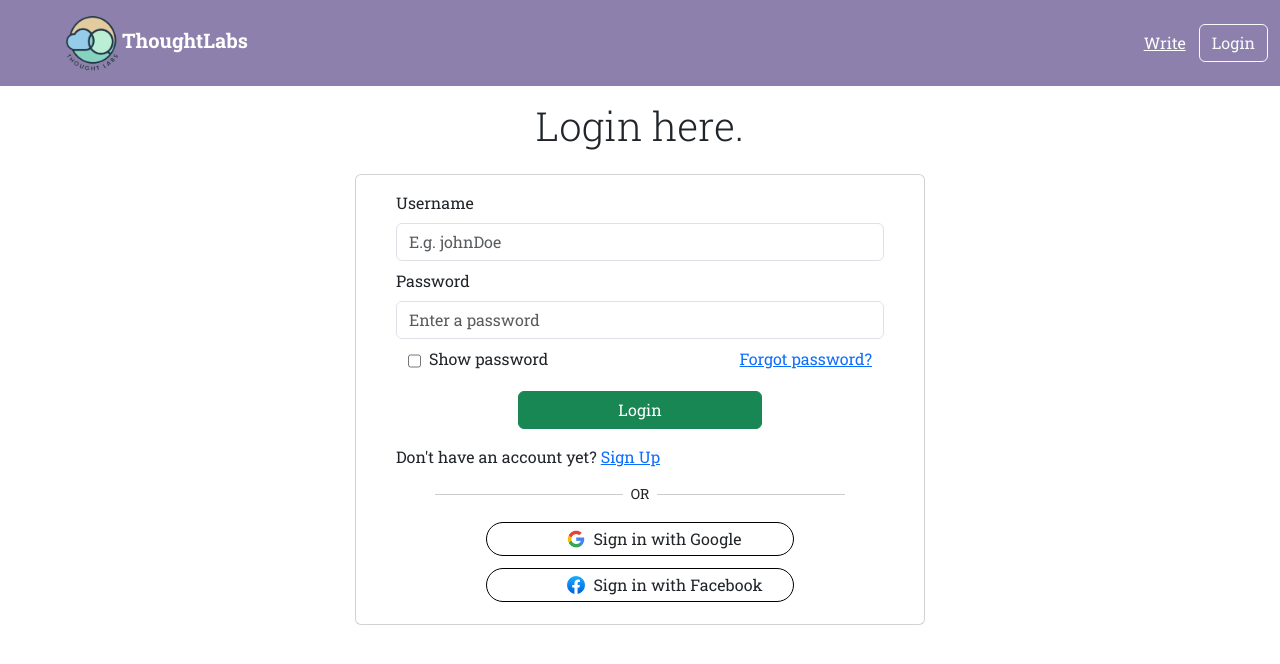
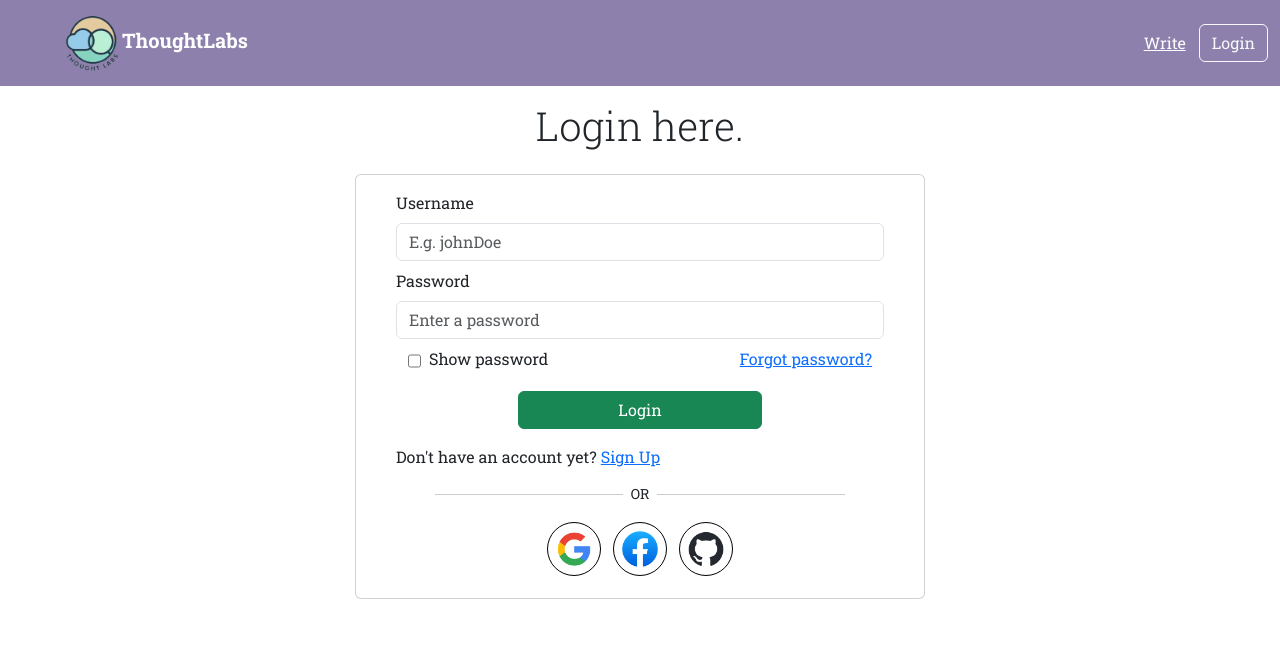
Before and after one commit to Rajkarnikar-unish/blog-frontend, a React (Vite) app: page /login in a window 1280 px wide. Shown: the top 664 px of the page. Built offline with nearby package versions, Linux system fonts and the light colour scheme; no server answers.

Commit message:
feat: added social sign-in flow

```diff
--- a/config.js
+++ b/config.js
@@ -1,12 +1,12 @@
 const config = {
     development: {
-        BASE_URL: "http://localhost:8080/api/"
+        BASE_URL: import.meta.env.VITE_APP_BASE_URL || "http://localhost:8080/api/"
     }
 }
 
 const getConfig = () => {
-    const env = process.env.NODE_ENV || 'development';
-    return config[env];
+    const env = import.meta.env.NODE_ENV || 'development';
+    return config[env] || config['development'];
 }
 
 export default getConfig;
--- a/src/App.css
+++ b/src/App.css
@@ -106,29 +106,27 @@ header {
 }
 
 .social-image {
-    height: 18px;
-    width: 18px;
+    height: 36px;
+    width: 36px;
 }
 
 .button-container{
-    width: 60%;
-    border-radius: 25px;
     display: flex;
-    position: relative;
-    /* justify-content: center; */
+    border-radius: 50px;
     align-items: center;
-    padding: 4px 0px 4px 80px;
-    margin: 6px 0px;
+    padding: 8px;
+    margin: 6px 6px;
     border: 1px solid #000;
 }
 
-.button-container > p {
-    margin-bottom: 0;
+.social-button {
+    display: flex;
 }
 
 .button-container:hover {
     background-color: rgba(0, 0, 0, .05);
     cursor: pointer;
+    border: 1px solid #DDD;
 }
 
 /* Blog Component */
@@ -145,7 +143,7 @@ header {
     text-align: justify;
     max-height: 5em;
     display: -webkit-box;
-    -webkit-line-clamp: 3;
+    line-clamp: 3;
     -webkit-box-orient: vertical;
 }
 
--- a/src/components/SocialSignOnButton.jsx
+++ b/src/components/SocialSignOnButton.jsx
@@ -1,18 +1,16 @@
 import React from "react";
 import PropTypes from "prop-types";
 
-const SocialSignOnButton = ({ imageSrc, socialName }) => {
+const SocialSignOnButton = ({ imageSrc, onClick }) => {
   return (
-    <div className="button-container">
+    <div className="button-container" onClick={onClick}>
       <img src={imageSrc} className="social-image" />
-      <p className="ms-2">Sign in with {socialName}</p>
     </div>
   );
 };
 
 SocialSignOnButton.propTypes = {
   imageSrc: PropTypes.string.isRequired,
-  socialName: PropTypes.string.isRequired,
 };
 
 export default SocialSignOnButton;
--- a/src/pages/Login.jsx
+++ b/src/pages/Login.jsx
@@ -185,14 +185,29 @@ const Login = () => {
             <div className="divider">
               <p className="divider-text">OR</p>
             </div>
-            <SocialSignOnButton
-              imageSrc="./public/google.png"
-              socialName="Google"
-            />
-            <SocialSignOnButton
-              imageSrc="./public/facebook.png"
-              socialName="Facebook"
-            />
+            <div className="social-button">
+              <SocialSignOnButton
+                imageSrc="./google.png"
+                onClick={() => {
+                  window.location.href =
+                    "http://localhost:8080/oauth2/authorization/google";
+                }}
+              />
+              <SocialSignOnButton
+                imageSrc="./facebook.png"
+                onClick={() => {
+                  window.location.href =
+                    "http://localhost:8080/oauth2/authorization/facebook";
+                }}
+              />
+              <SocialSignOnButton
+                imageSrc="./github.png"
+                onClick={() => {
+                  window.location.href =
+                    "http://localhost:8080/oauth2/authorization/github";
+                }}
+              />
+            </div>
           </div>
         </div>
       </div>
--- a/src/services/client/api.js
+++ b/src/services/client/api.js
@@ -1,9 +1,7 @@
 import axios from "axios";
 
-const BASE_URL = "http://localhost:8080/api";
-
 const apiClient = axios.create({
-    baseURL: BASE_URL,
+    baseURL: import.meta.env.VITE_APP_BASE_URL,
     headers: {
         'Content-Type': "application/json",
     }
```
Also changed, not shown: src/services/OAuthService.js (added, +7 -0 lines), public/github-white.png (added), public/github.png (added).
